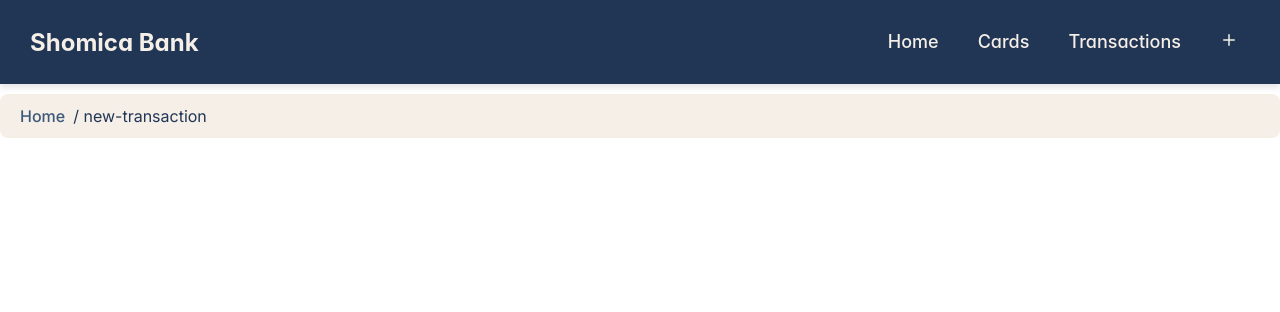
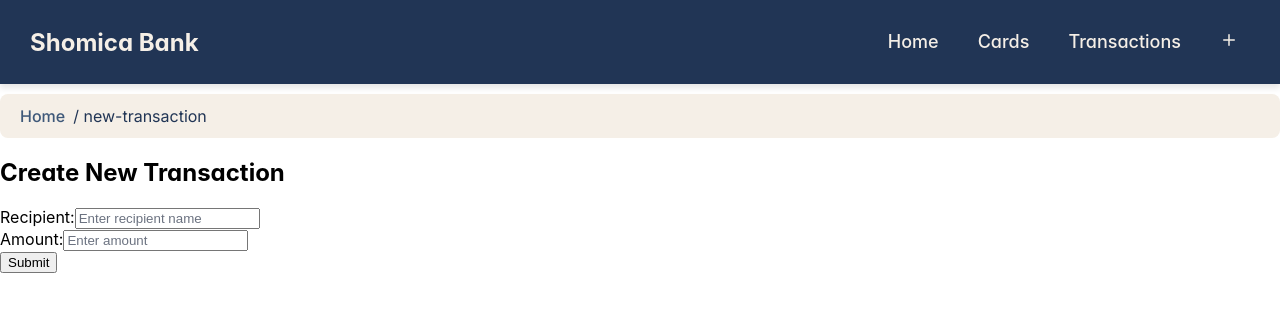
Before and after one commit to elab-development/internet-tehnologije-2024-projekat-prvidomaci_2021_0126, a React (Create React App) app in the folder drugi_domaci/e-banking/: page /new-transaction in a window 1280 px wide. Shown: the top 312 px of the page. Built offline with nearby package versions, Linux system fonts and the light colour scheme; no server answers.

Commit message:
kreiranje forme za obavljanje nove transakcije

```diff
--- a/drugi_domaci/e-banking/src/pages/NewTransaction.js
+++ b/drugi_domaci/e-banking/src/pages/NewTransaction.js
@@ -1,7 +1,51 @@
-import React from 'react'
+import React,{useState} from 'react'
+
+function handleSubmit(){
+
+}
 
 function NewTransaction() {
 
+    const [recipient, setRecipient] = useState('');
+    // const [dateTime, setDateTime] = useState('');
+    const [amount, setAmount] = useState('');
+
+    return (
+        <div className="new-transaction-container">
+          <h2>Create New Transaction</h2>
+          <form onSubmit={handleSubmit} className="new-transaction-form">
+
+            <div className="form-group">
+              <label>Recipient:</label>
+              <input
+                type="text"
+                id="recipient"
+                value={recipient}
+                onChange={(e) => setRecipient(e.target.value)}
+                placeholder="Enter recipient name"
+                required
+              />
+            </div>
+
+            <div className="form-group">
+              <label>Amount:</label>
+              <input
+                type="number"
+                id="amount"
+                value={amount}
+                onChange={(e) => setAmount(e.target.value)}
+                placeholder="Enter amount"
+                min="0"
+                step="1"
+                required
+              />
+            </div>
+
+
+            <button type="submit" className="submit-button">Submit</button>
+          </form>
+        </div>
+      );
 }
 
 export default NewTransaction
```
